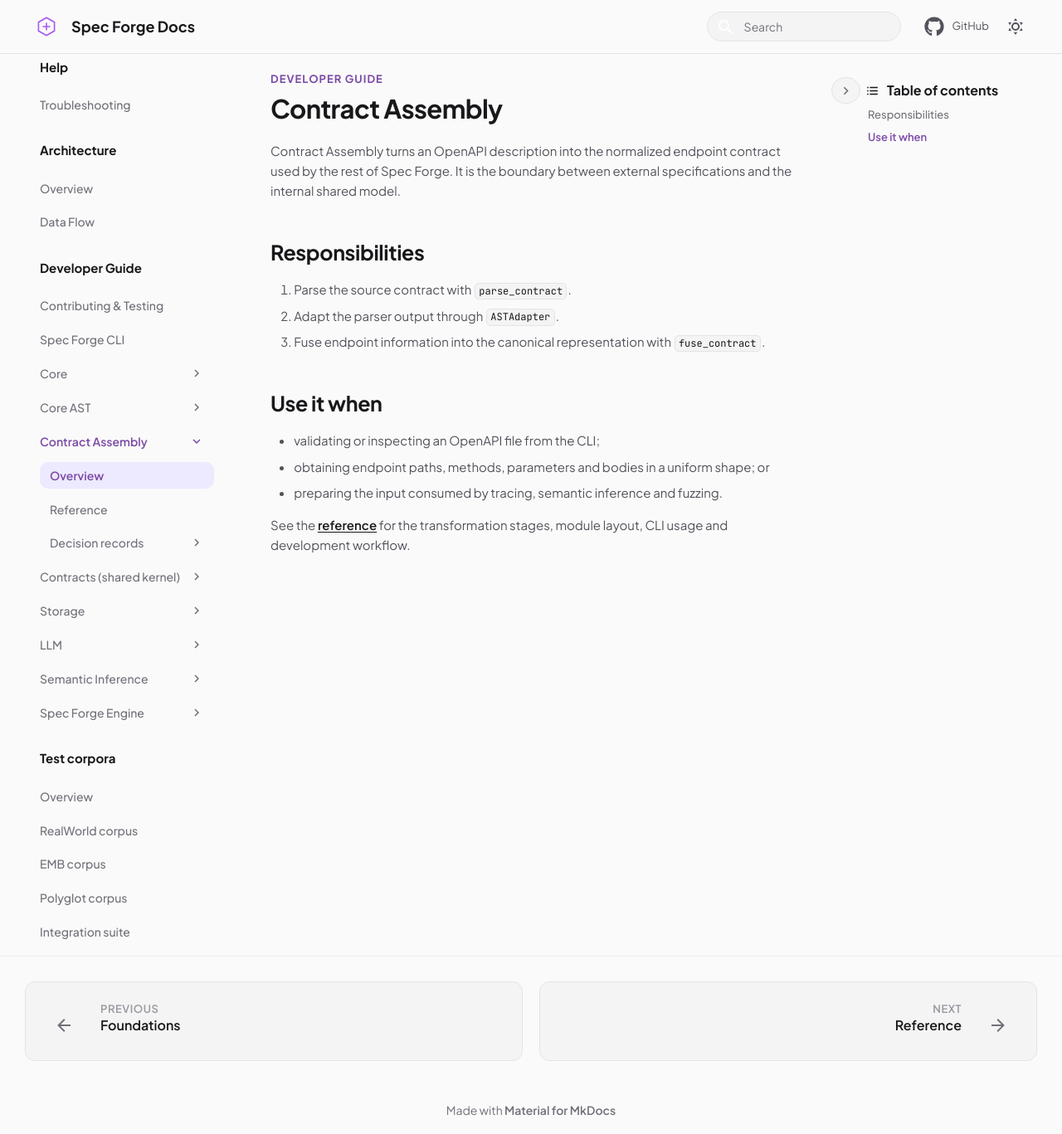
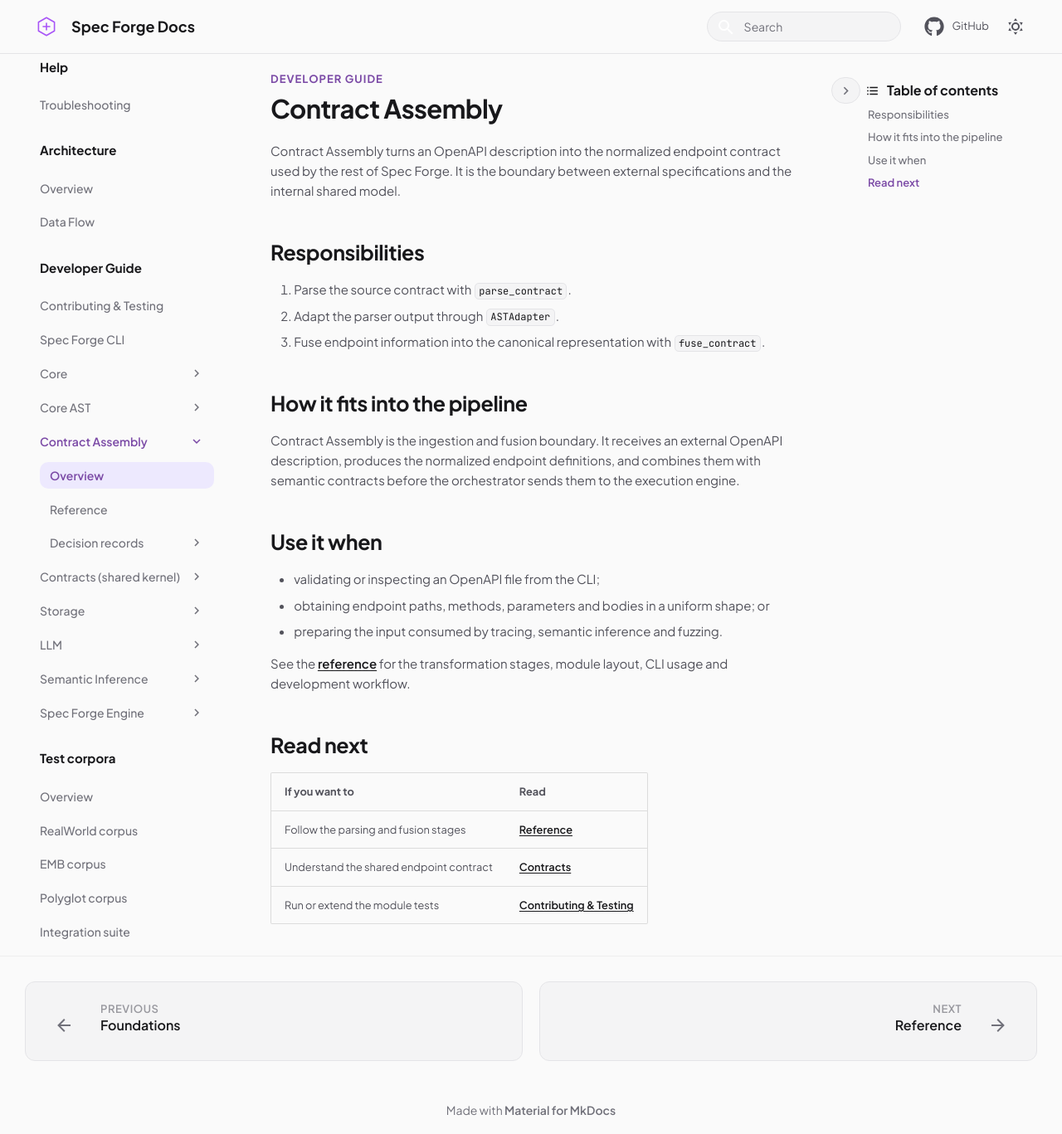
Before and after one commit to Spec-Forge-Testing/specforge-docs, an MkDocs documentation site: the page built from docs/modules/contract-assembly/index.md, in a window 1280 px wide and 1367 px high. Shown: the whole window at 83% size. Built offline with MkDocs 1.6.1 and Material for MkDocs 9.7.7, drawn with Linux system fonts in a browser that asks for light colours; comment, search, counter and statistics services are not loaded.

Commit message:
docs(modules): standardize module landing pages

```diff
--- a/docs/modules/contract-assembly/index.md
+++ b/docs/modules/contract-assembly/index.md
@@ -10,6 +10,13 @@ and the internal shared model.
 2. Adapt the parser output through `ASTAdapter`.
 3. Fuse endpoint information into the canonical representation with `fuse_contract`.
 
+## How it fits into the pipeline
+
+Contract Assembly is the ingestion and fusion boundary. It receives an external
+OpenAPI description, produces the normalized endpoint definitions, and combines
+them with semantic contracts before the orchestrator sends them to the
+execution engine.
+
 ## Use it when
 
 - validating or inspecting an OpenAPI file from the CLI;
@@ -18,3 +25,11 @@ and the internal shared model.
 
 See the [reference](reference.md) for the transformation stages, module layout,
 CLI usage and development workflow.
+
+## Read next
+
+| If you want to | Read |
+|---|---|
+| Follow the parsing and fusion stages | [Reference](reference.md) |
+| Understand the shared endpoint contract | [Contracts](../contracts/index.md) |
+| Run or extend the module tests | [Contributing & Testing](../../developer-guide/contributing.md#test-a-compose-module) |
```
Also changed, not shown: docs/modules/core-ast/index.md (+3 -3 lines), docs/modules/llm/index.md (+1 -1 lines), docs/modules/semantic-inference/index.md (+2 -2 lines), docs/modules/specforge-engine/index.md (+3 -3 lines), docs/modules/storage/index.md (+1 -1 lines).
